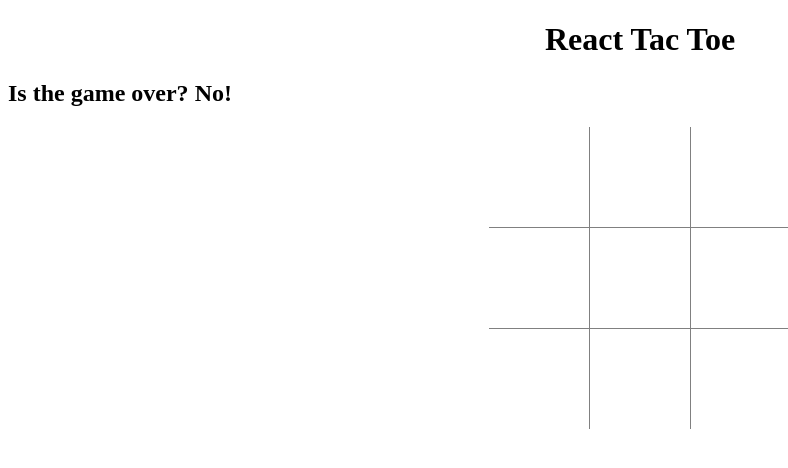
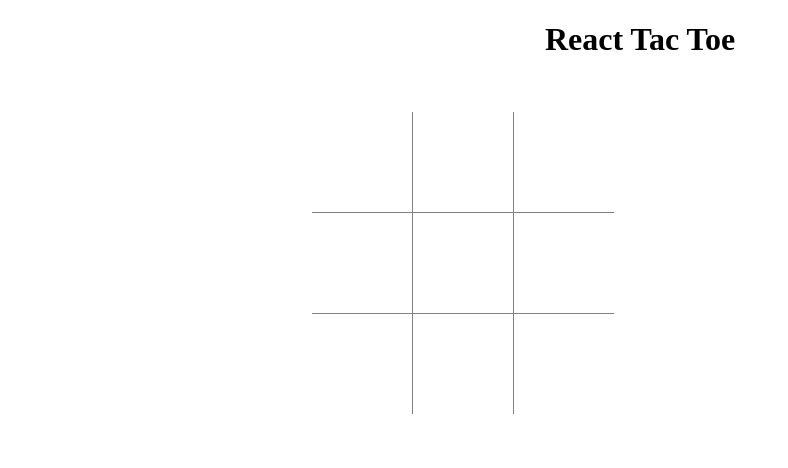
Before and after one commit to jallend1/reactTacToe, a React (Create React App) app: page / in a window 1280 px wide. Shown: the top 468 px of the page, without its empty margins (0-788 px from the left). Built offline with nearby package versions, Linux system fonts and the light colour scheme.

Commit message:
Extracts victory conditions from Header and moves into new Footer component. Implements basic alignment styling of buttons

```diff
--- a/src/App.js
+++ b/src/App.js
@@ -4,6 +4,7 @@ import './index.css';
 import Header from './Components/Header';
 import Board from './Components/Board';
 import History from './Components/History';
+import Footer from './Components/Footer';
 
 const App = () => {
     const [gameStatus, setGameStatus] = useState(Array(9).fill(null));              // Gameboard
@@ -55,9 +56,12 @@ const App = () => {
 
     return (
         <>
-            <Header isGameOver = { isGameOver } />
-            <Board gameStatus = { gameStatus } handleMove = { handleMove } />
-            <History history = { history } goBack = { goBack }/>
+            <Header />
+            <div className="container">
+                <Board gameStatus = { gameStatus } handleMove = { handleMove } />
+                <History history = { history } goBack = { goBack }/>
+            </div>
+            <Footer isGameOver = { isGameOver } isX = { isX }/>
         </>
     )
 }
--- /dev/null
+++ b/src/Components/Footer.js
@@ -0,0 +1,16 @@
+const Footer = ({isGameOver, isX}) => {
+    const victoryState = () => {
+        if(isGameOver){
+            if(isX){
+                return <h2>O wins!</h2>
+            }
+            else{
+                return <h2>X wins!</h2>
+            }
+        }
+        return null;
+    }
+    return victoryState();
+}
+
+export default Footer;
--- a/src/Components/Header.js
+++ b/src/Components/Header.js
@@ -1,10 +1,7 @@
-const Header = ({isGameOver}) => {
+const Header = ({isGameOver, isX}) => {
     return (
         <header>
             <h1>React Tac Toe</h1>
-            <h2>Is the game over?
-                <span> {isGameOver ? 'Yes' : 'No!'}</span>
-            </h2>
         </header>
     )
 }
--- a/src/Components/History.js
+++ b/src/Components/History.js
@@ -1,6 +1,6 @@
 const History = ({history, goBack}) => {
     const buttons = history.map((gameboard, index) => {
-        if(history.length > 1){
+        if(history.length > 1){                                                                         // Only continues if there's more than just the initial blank board
             if(index === 0){
                 return <button onClick={() => goBack(index) } key={index}>Go back to start</button>;
             }
--- a/src/index.css
+++ b/src/index.css
@@ -1,13 +1,24 @@
 html {
   width: 100%;
+}
+
+.container {
+  width: 80%;
+  margin: auto;
+  display: flex;
+  justify-content: space-around;
+  padding-top: 2em;
 }
 
 h1 {
   text-align: center;
 }
 
+h2 {
+  text-align: center;
+}
+
 main {
-  width: 100%;
   display: flex;
   flex-direction: column;
   align-items: center;
@@ -32,3 +43,8 @@ main > .row:nth-child(2) > .cell {
   border-top: solid 1px gray;
   border-bottom: solid 1px gray;
 }
+
+.history {
+  display: flex;
+  flex-direction: column;
+}
```
Also changed, not shown: 1 other file (tests, documents, lock files or other folders).
